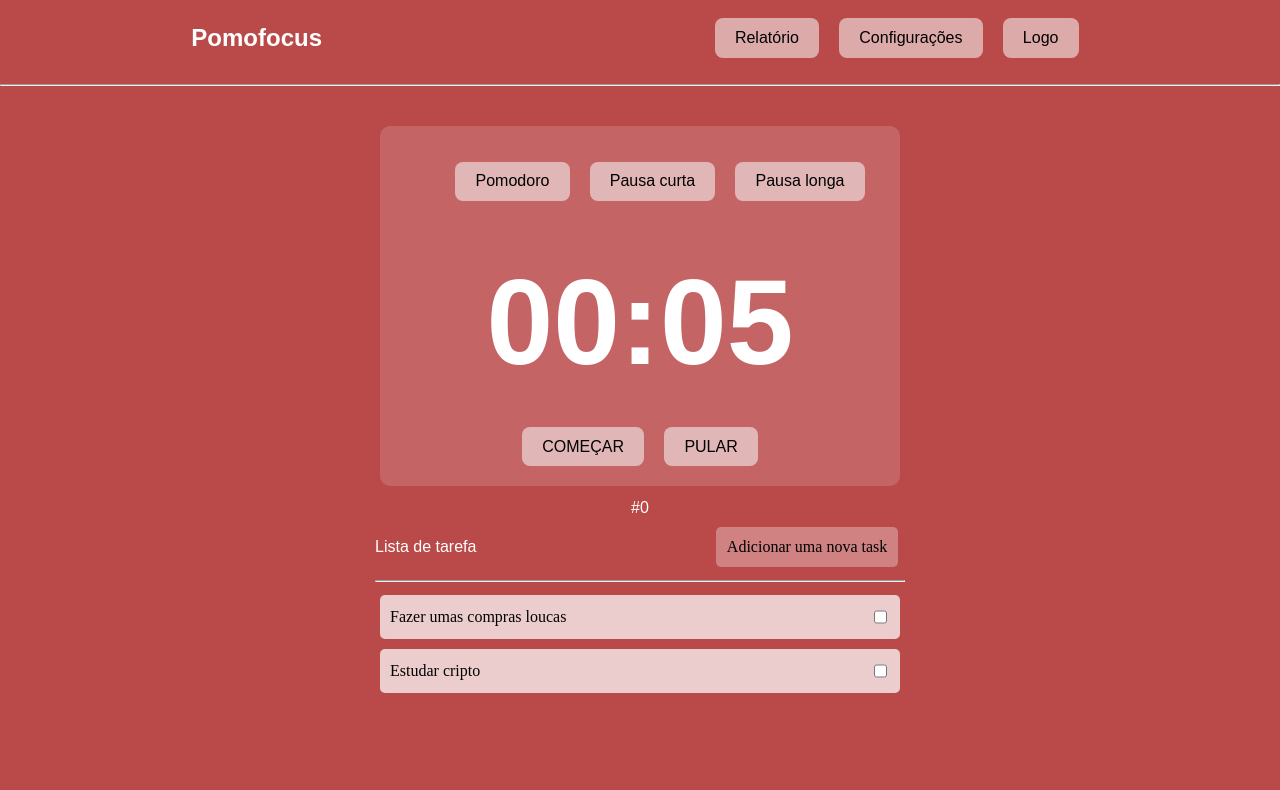
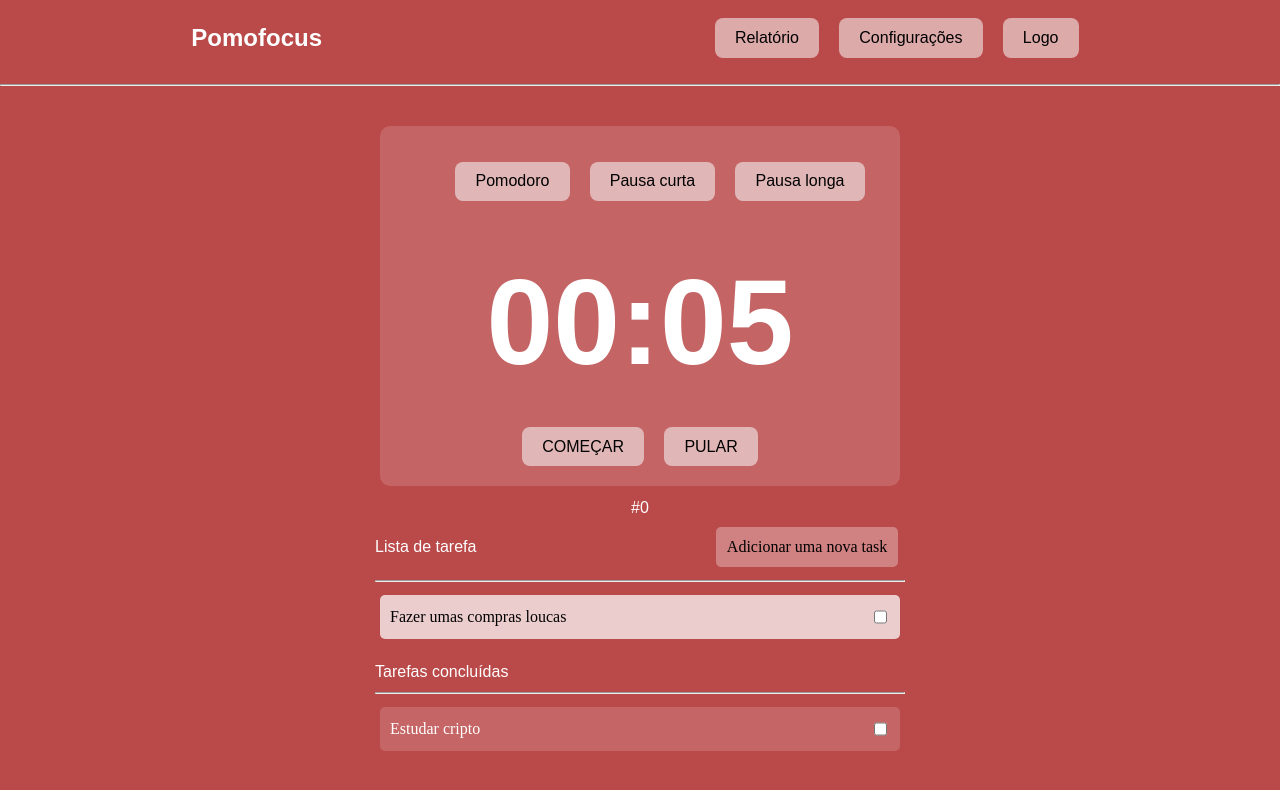
Before and after one commit to wanderson-nascimento/Pomodoro, a React (Vite) app in the folder PomodoroTimer/: page / in a window 1280 px wide. Shown: the top 790 px of the page. Built offline with nearby package versions, Linux system fonts and the light colour scheme.

Commit message:
modal de adicionar tarefas fechando e Lista de tarefas completas

```diff
--- a/PomodoroTimer/src/App.css
+++ b/PomodoroTimer/src/App.css
@@ -99,6 +99,17 @@ ul{
   justify-content: space-between;
 }
 
+.taskListElementsInactive{
+  font-family: 'ArialRounded';
+  padding: 10px;
+  margin: 5px;
+  border-radius: 5px;
+  color: rgb(255, 255, 255);
+  background-color: rgba(255, 255, 255, 0.151);
+  display: flex;
+  justify-content: space-between;
+}
+
 .modal{
   position: fixed;
   top: 0;
--- a/PomodoroTimer/src/JanelaDePreenchimento.jsx
+++ b/PomodoroTimer/src/JanelaDePreenchimento.jsx
@@ -7,6 +7,7 @@ function JanelaDePreenchimento({ sendDataToParent, fecharModal }) {
   function handleSubmit(e) {
     e.preventDefault();
     sendDataToParent(atividadeNova);
+    fecharModal();
   }
 
   return (
--- a/PomodoroTimer/src/TaskList.jsx
+++ b/PomodoroTimer/src/TaskList.jsx
@@ -4,38 +4,31 @@ import JanelaDePreenchimento from "./JanelaDePreenchimento.jsx";
 
 function TaskList() {
   const [isJanelaDePreenchimento, setIsJanelaDePreenchimento] = useState(false);
-  const [listaDeAtividades, setListaDeAtividades] = useState([
-    "Fazer compras",
-    "Estudar JavaScript",
-    "Lavar o carro",
-    "Preparar o jantar",
-    "Fazer exercícios",
-  ]);
+
 
   const [listaDeAtividadesObj, setListaDeAtividadesObj] = useState([
     {
       taskName: "Fazer umas compras loucas",
-      estado: true,
+      isComplete: false,
       quantidadeDePomodoros: 3,
       quantidadeDePomodorosOriginal: 4
     },
     {
       taskName: "Estudar cripto",
-      estado: true,
+      isComplete: true,
       quantidadeDePomodoros: 2,
       quantidadeDePomodorosOriginal: 4
     },
   ]);
 
-  let listItems = listaDeAtividades.map((Atividade) => (
-    <li className="taskListElements" key={Atividade}>
-      {Atividade} <input type="checkbox" />{" "}
-    </li>
-  ));
+  const listaDeAtividadesAtivos = listaDeAtividadesObj.filter(listaDeAtividadesObj => listaDeAtividadesObj.isComplete == false)
+
+  const listaDeAtividadesInativos = listaDeAtividadesObj.filter(listaDeAtividadesObj => listaDeAtividadesObj.isComplete == true)
+
 
   const ComplexList = () => (
     <ul className="taskListGeral">
-      {listaDeAtividadesObj.map((item) => (
+      {listaDeAtividadesAtivos.map((item) => (
         <li className="taskListElements" key={item.taskName}>
            {item.taskName}
            <input type="checkbox"
@@ -43,6 +36,18 @@ function TaskList() {
         </li>
       ))}
     </ul>
+  );
+
+  const TarefasConcluidas = () =>(
+    <ul className="taskListGeral">
+    {listaDeAtividadesInativos.map((item) => (
+      <li className="taskListElementsInactive" key={item.taskName}>
+         {item.taskName}
+         <input type="checkbox"
+          />
+      </li>
+    ))}
+  </ul>
   );
 
   function handleAddNovaTask() {
@@ -54,8 +59,14 @@ function TaskList() {
   }
 
   function handleSubmit(data) {
-    setListaDeAtividades([data, ...listaDeAtividades]);
-    console.log(listaDeAtividades);
+    const dataObj = {
+      taskName: data,
+      isComplete: false,
+      quantidadeDePomodoros: 1,
+      quantidadeDePomodorosOriginal: 1
+    }
+    setListaDeAtividadesObj([dataObj, ...listaDeAtividadesObj]);
+    console.log(listaDeAtividadesObj);
   }
 
   return (
@@ -78,6 +89,11 @@ function TaskList() {
           <div>
             <ComplexList/>
           </div>
+          <div>
+            Tarefas concluídas
+            <hr></hr>
+            <TarefasConcluidas/>
+          </div>
         </div>
       </div>
     </>
```
